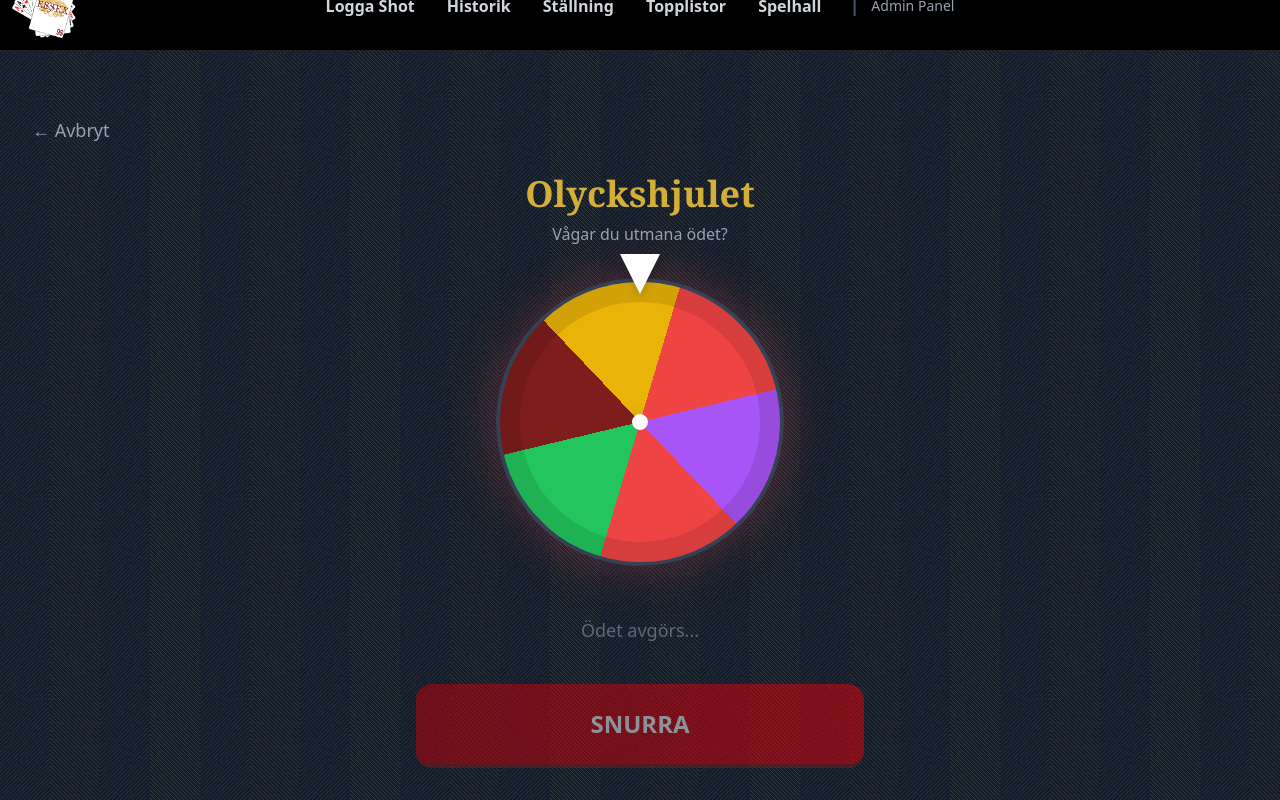
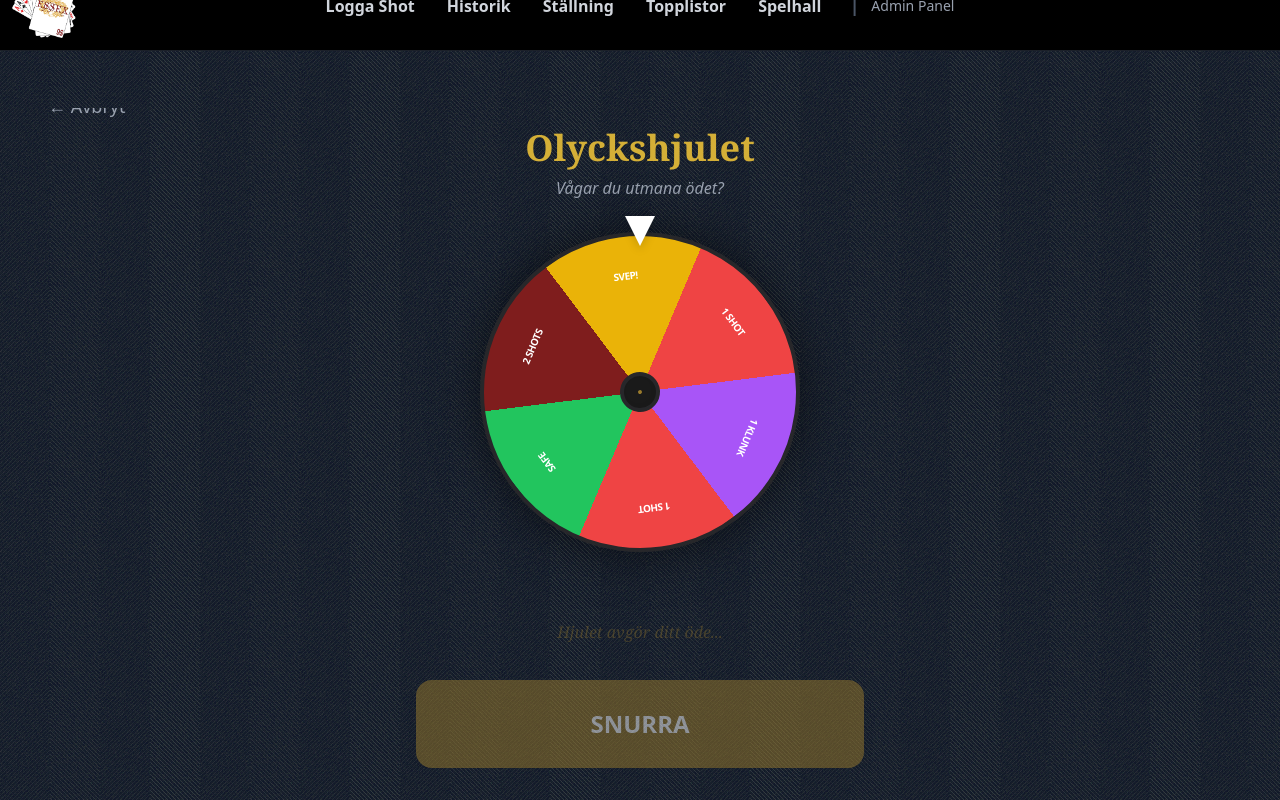
Before and after one commit to Jepsterrr/essex-shot-tracker, a Next.js app: page /arcade/unlucky-wheel in a window 1280 px wide. Both pictures are taken after a click on the button "SNURRA". Shown: the part 148-948 px from the top of the page. Built offline with nearby package versions, Linux system fonts and the light colour scheme.

Commit message:
Fix: update touch behavior and styling for various arcade components.

```diff
--- a/app/arcade/blackjack/page.tsx
+++ b/app/arcade/blackjack/page.tsx
@@ -202,7 +202,7 @@ export default function BlackjackPage() {
   };
 
   return (
-    <div className="flex flex-col items-center justify-between h-[calc(100dvh-130px)] w-full overflow-hidden bg-[#0000004d]">
+    <div className="flex flex-col items-center justify-between h-[calc(100dvh-130px)] w-full overflow-hidden bg-[#0000004d] touch-none">
       {/* HEADER */}
       <div className="w-full flex justify-between items-center shrink-0 px-4">
         <Link href="/arcade" className="text-gray-400 py-2 text-lg">
--- a/app/arcade/dice/page.tsx
+++ b/app/arcade/dice/page.tsx
@@ -39,7 +39,7 @@ export default function DicePage() {
   };
 
   return (
-    <div className="flex flex-col h-[calc(100dvh-140px)] p-4 max-w-md mx-auto justify-between overflow-hidden">
+    <div className="flex flex-col h-[calc(100dvh-140px)] p-4 max-w-md mx-auto justify-between overflow-hidden touch-pan-x">
       <div className="flex justify-between items-center shrink-0">
         <Link
           href="/arcade"
--- a/app/arcade/hot-phone/page.tsx
+++ b/app/arcade/hot-phone/page.tsx
@@ -55,7 +55,7 @@ export default function HotPotatoPage() {
 
   return (
     <div
-      className={`flex flex-col items-center justify-between h-[calc(100dvh-140px)] w-full transition-colors duration-300 overflow-hidden ${
+      className={`flex flex-col items-center justify-between h-[calc(100dvh-140px)] w-full transition-colors duration-300 overflow-hidden touch-none ${
         gameState === "exploded" ? "bg-red-900/50 rounded-xl" : ""
       }`}
     >
--- a/app/arcade/loading.tsx
+++ b/app/arcade/loading.tsx
@@ -5,7 +5,7 @@ export default function LoadingArcade() {
         {/* Yttre ring */}
         <div className="absolute inset-0 border-4 border-gray-800 rounded-full"></div>
         {/* Snurrande inre ring (Guld) */}
-        <div className="absolute inset-0 border-4 border-essex-gold border-t-transparent rounded-full animate-spin"></div>
+        <div className="absolute inset-0 border-4 border-[#9a7b2c] border-t-transparent rounded-full animate-spin"></div>
       </div>
       <p className="mt-4 text-essex-gold font-serif text-lg animate-pulse tracking-widest">
         LADDAR...
--- a/app/arcade/unlucky-wheel/page.tsx
+++ b/app/arcade/unlucky-wheel/page.tsx
@@ -1,16 +1,16 @@
 "use client";
 
 import { useState } from "react";
-import { motion } from "framer-motion";
+import { AnimatePresence, motion } from "framer-motion";
 import Link from "next/link";
 
 const SEGMENTS = [
-  { label: "1 Shot", color: "#ef4444" },
-  { label: "SAFE", color: "#22c55e" },
-  { label: "2 Shots", color: "#7f1d1d" },
-  { label: "Sällskap", color: "#eab308" },
-  { label: "1 Shot", color: "#ef4444" },
-  { label: "Bjud Laget", color: "#a855f7" },
+  { label: "1 Shot", color: "#ef4444" }, // Index 0 (0-60°)
+  { label: "SAFE", color: "#22c55e" }, // Index 1 (60-120°)
+  { label: "2 Shots", color: "#7f1d1d" }, // Index 2 (120-180°)
+  { label: "Svep!", color: "#eab308" }, // Index 3 (180-240°)
+  { label: "1 Shot", color: "#ef4444" }, // Index 4 (240-300°)
+  { label: "1 Klunk", color: "#a855f7" },// Index 5 (300-360°)
 ];
 
 export default function WheelPage() {
@@ -20,47 +20,66 @@ export default function WheelPage() {
 
   const spin = () => {
     if (isSpinning) return;
+
     setIsSpinning(true);
     setResult(null);
 
-    const randomSpins = 360 * (5 + Math.floor(Math.random() * 5));
-    const randomAngle = Math.floor(Math.random() * 360);
-    const totalRotation = rotation + randomSpins + randomAngle;
+    const winningIndex = Math.floor(Math.random() * SEGMENTS.length);
+    const winner = SEGMENTS[winningIndex];
+    const segmentAngle = 360 / SEGMENTS.length;
+    const randomOffsetInSegment = Math.floor(Math.random() * (segmentAngle - 20)) + 10;
+    const positionOfWinner = (winningIndex * segmentAngle) + randomOffsetInSegment;
+    const targetRotation = 360 - positionOfWinner;
+    const extraSpins = 360 * 8;
+    const currentRotationBase = rotation - (rotation % 360);
+    const finalRotation = currentRotationBase + extraSpins + targetRotation;
 
-    setRotation(totalRotation);
+    setRotation(finalRotation);
 
     setTimeout(() => {
       setIsSpinning(false);
-      const res = SEGMENTS[Math.floor(Math.random() * SEGMENTS.length)];
-      setResult(res.label);
+      setResult(winner.label);
     }, 4000);
   };
 
   return (
-    <div className="flex flex-col h-[calc(100dvh-140px)] items-center justify-between overflow-hidden">
+    <div className="flex flex-col h-[calc(100dvh-140px)] items-center justify-between overflow-hidden px-4 touch-none">
+      {/* HEADER */}
       <div className="w-full text-left shrink-0">
         <Link href="/arcade" className="text-gray-400 hover:text-white text-lg py-2 block">
           ← Avbryt
         </Link>
       </div>
 
-      <div className="text-center w-full">
+      {/* WHEEL SECTION */}
+      <div className="text-center w-full flex flex-col items-center">
         <h1 className="text-4xl font-serif font-bold text-essex-gold mb-2">
           Olyckshjulet
         </h1>
-        <p className="text-gray-400 mb-8">Vågar du utmana ödet?</p>
+        <p className="text-gray-400 mb-8 italic">Vågar du utmana ödet?</p>
 
-        <div className="relative w-72 h-72 mx-auto mb-8">
-          {/* Pil */}
-          <div className="absolute -top-6 left-1/2 -translate-x-1/2 z-20">
-            <div className="w-0 h-0 border-l-[20px] border-l-transparent border-r-[20px] border-r-transparent border-t-[40px] border-t-white drop-shadow-lg"></div>
+        <div className="relative w-72 h-72 sm:w-80 sm:h-80 mx-auto">
+          {/* Fysisk Pil (Pointer) */}
+          <div className="absolute -top-4 left-1/2 -translate-x-1/2 z-30">
+            <motion.div
+              animate={isSpinning ? {
+                rotate: [0, -15, 0], // Vicka till
+                y: [0, -2, 0]
+              } : {}}
+              transition={{
+                repeat: isSpinning ? Infinity : 0,
+                duration: 0.1, // Snabbt klickande
+                ease: "linear"
+              }}
+              className="w-0 h-0 border-l-[15px] border-l-transparent border-r-[15px] border-r-transparent border-t-[30px] border-t-white drop-shadow-lg"
+            />
           </div>
 
-          {/* Hjul */}
+          {/* Hjulet */}
           <motion.div
-            className="w-full h-full rounded-full border-4 border-gray-700 overflow-hidden shadow-[0_0_50px_rgba(239,68,68,0.3)] relative"
+            className="w-full h-full rounded-full border-4 border-zinc-800 overflow-hidden shadow-[0_0_50px_rgba(0,0,0,0.5)] relative"
             animate={{ rotate: rotation }}
-            transition={{ duration: 4, ease: "circOut" }}
+            transition={{ duration: 4, ease: [0.2, 0, 0.2, 1] }}
             style={{
               background: `conic-gradient(
                 ${SEGMENTS[0].color} 0deg 60deg,
@@ -72,39 +91,59 @@ export default function WheelPage() {
               )`,
             }}
           >
-            <div className="absolute inset-0 rounded-full border-[20px] border-black/10"></div>
-            <div className="absolute top-1/2 left-1/2 -translate-x-1/2 -translate-y-1/2 w-4 h-4 bg-white rounded-full shadow-lg z-10"></div>
+            {/* Texter på hjulet */}
+            {SEGMENTS.map((seg, i) => (
+              <div
+                key={i}
+                className="absolute top-1/2 left-1/2 -translate-x-1/2 -translate-y-1/2 w-full h-full"
+                style={{ transform: `rotate(${(i * 60) + 30}deg)` }}
+              >
+                <span className="absolute top-8 left-1/2 -translate-x-1/2 text-[10px] font-black text-white uppercase tracking-tighter vertical-text">
+                  {seg.label}
+                </span>
+              </div>
+            ))}
+
+            {/* Dekorativ mittcirkel */}
+            <div className="absolute top-1/2 left-1/2 -translate-x-1/2 -translate-y-1/2 w-10 h-10 bg-[#1a1a1a] border-4 border-zinc-800 rounded-full z-10 shadow-inner flex items-center justify-center">
+                <div className="w-1 h-1 bg-[#9a7b2c] rounded-full" />
+            </div>
           </motion.div>
         </div>
 
-        <div className="h-16 flex items-center justify-center">
+        {/* Resultat Display */}
+        <div className="h-24 mt-8 flex items-center justify-center">
+          <AnimatePresence mode="wait">
             {result ? (
               <motion.div
-              initial={{ scale: 0 }}
-              animate={{ scale: 1 }}
-              className="bg-gray-800 border border-essex-gold px-8 py-3 rounded-xl shadow-lg"
+                initial={{ scale: 0, opacity: 0 }}
+                animate={{ scale: 1, opacity: 1 }}
+                className="bg-zinc-900 border-2 border-[#9a7b2c] px-8 py-3 rounded-2xl shadow-[0_0_20px_rgba(212,175,55,0.2)] text-center"
               >
-              <span className="text-xl font-bold text-white block">
-                RESULTAT
+                <span className="text-[10px] font-black text-[#9a7b2c] block uppercase tracking-[0.2em] mb-1">
+                  Resultat
                 </span>
-              <span className="text-2xl font-serif text-essex-gold">
+                <span className="text-3xl font-serif font-bold text-white uppercase">
                   {result}
                 </span>
               </motion.div>
-          ) : (
-            isSpinning && (
-              <span className="text-lg animate-pulse text-gray-400">
-                Ödet avgörs...
-              </span>
-            )
-          )}
+            ) : isSpinning ? (
+              <motion.span
+                animate={{ opacity: [0.3, 1, 0.3] }}
+                transition={{ repeat: Infinity, duration: 1 }}
+                className="text-[#9a7b2c]/80 font-serif italic"
+              >
+                Hjulet avgör ditt öde...
+              </motion.span>
+            ) : null}
+          </AnimatePresence>
         </div>
       </div>
 
       <button
         onClick={spin}
         disabled={isSpinning}
-        className="w-full max-w-md py-6 bg-gradient-to-r from-red-700 to-red-600 text-white font-bold text-2xl rounded-2xl shadow-lg border-b-4 border-red-900 active:border-b-0 active:translate-y-1 disabled:opacity-50 disabled:cursor-not-allowed transition-all"
+        className="w-full max-w-md py-6 bg-[#9a7b2c] text-white font-bold text-2xl rounded-2xl shadow-lg border-4 border-[#9a7b2c] active:border-b-0 active:translate-y-1 disabled:opacity-50 disabled:cursor-not-allowed transition-all"
       >
         SNURRA
       </button>
--- a/app/components/Navbar.tsx
+++ b/app/components/Navbar.tsx
@@ -83,10 +83,10 @@ export default function Header() {
             <Link
               key={url}
               href={url}
-              className="font-semibold text-gray-300 hover:text-essex-gold transition-colors relative group whitespace-nowrap"
+              className="font-semibold text-gray-300 hover:text-[#9a7b2c] transition-colors relative group whitespace-nowrap"
             >
               {title}
-              <span className="absolute -bottom-1 left-0 w-0 h-0.5 bg-essex-gold transition-all group-hover:w-full"></span>
+              <span className="absolute -bottom-1 left-0 w-0 h-0.5 bg-[#9a7b2c] transition-all group-hover:w-full"></span>
             </Link>
           ))}
 
--- a/app/globals.css
+++ b/app/globals.css
@@ -26,7 +26,7 @@
 html, body, #__next {
   height: 100%;
   min-height: 100%;
-  overscroll-behavior: auto;
+  overscroll-behavior: none;
   -webkit-overflow-scrolling: touch;
 }
 
```
Lines whose indentation alone changed are shown as unchanged.
